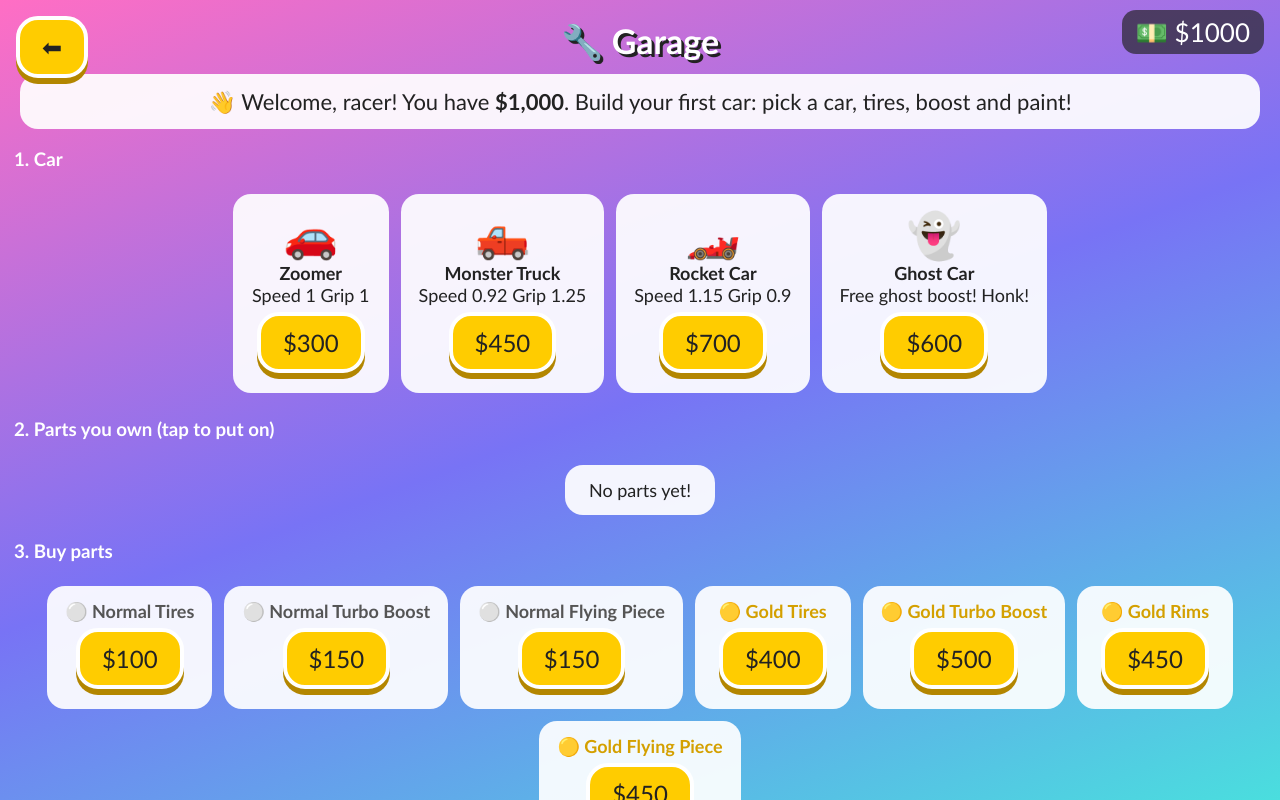
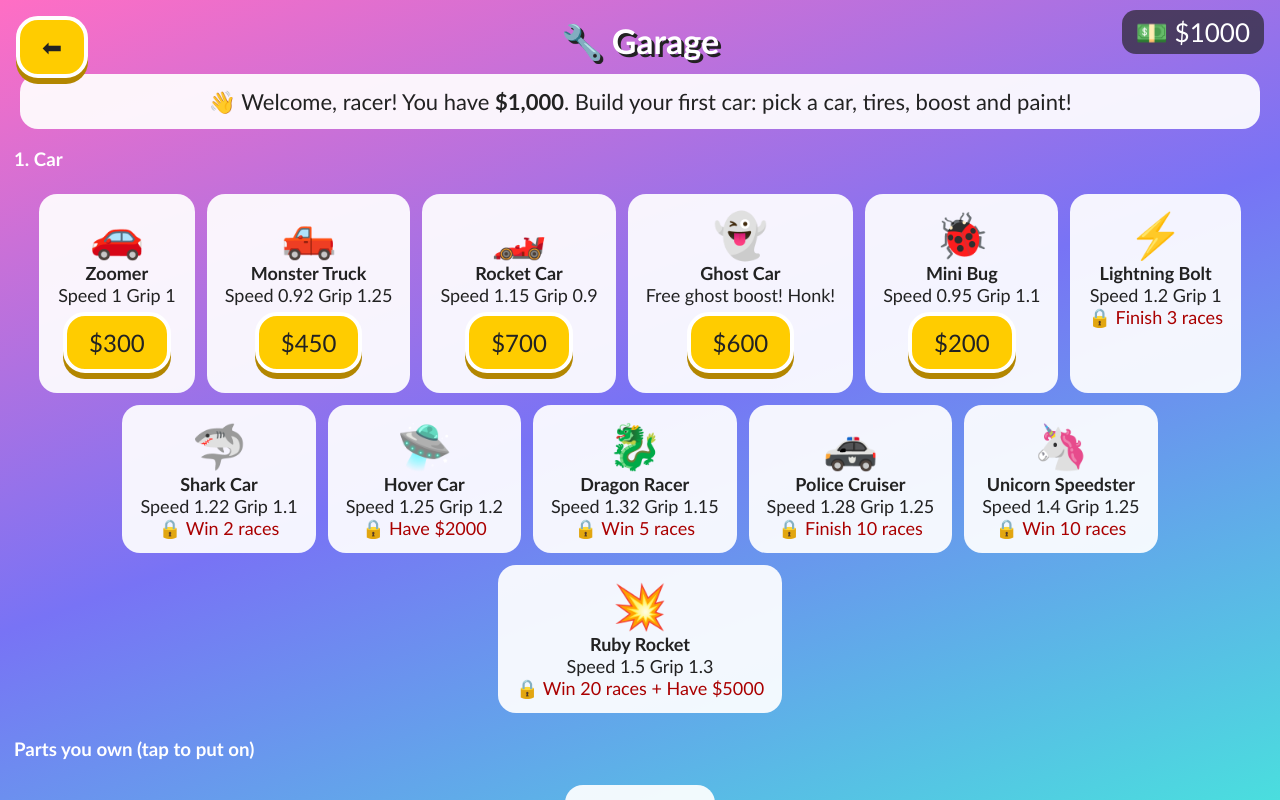
Before and after one commit to CKJAMNZ/race-to-win, a plain HTML site: page index.html in a window 1280 px wide. Drawn offline with Linux system fonts and the light colour scheme.

Commit message:
Garage first, 5 starters per category, unlockable catalogue

```diff
--- a/index.html
+++ b/index.html
@@ -90,11 +90,25 @@ const CARS=[ // bases
  {id:'truck',name:'Monster Truck',price:450,speed:.92,grip:1.25,emoji:'🛻'},
  {id:'rocket',name:'Rocket Car',price:700,speed:1.15,grip:.9,emoji:'🏎️'},
  {id:'ghost',name:'Ghost Car',price:600,speed:1,grip:1,emoji:'👻',ghost:true},
+ {id:'bug',name:'Mini Bug',price:200,speed:.95,grip:1.1,emoji:'🐞'},
+ {id:'bolt',name:'Lightning Bolt',price:900,speed:1.2,grip:1,emoji:'⚡',un:{races:3}},
+ {id:'shark',name:'Shark Car',price:1100,speed:1.22,grip:1.1,emoji:'🦈',un:{wins:2}},
+ {id:'hover',name:'Hover Car',price:1400,speed:1.25,grip:1.2,emoji:'🛸',un:{money:2000}},
+ {id:'dragon',name:'Dragon Racer',price:2000,speed:1.32,grip:1.15,emoji:'🐉',un:{wins:5}},
+ {id:'police',name:'Police Cruiser',price:1600,speed:1.28,grip:1.25,emoji:'🚓',un:{races:10}},
+ {id:'unicorn',name:'Unicorn Speedster',price:3000,speed:1.4,grip:1.25,emoji:'🦄',un:{wins:10}},
+ {id:'rubyr',name:'Ruby Rocket',price:5000,speed:1.5,grip:1.3,emoji:'💥',un:{wins:20,money:5000}},
 ];
 const PART_KINDS={tire:'🛞 Tires',boost:'🔥 Turbo Boost',wing:'🪽 Flying Piece',rims:'✨ Rims'};
 const PAINTS=['#ff2d55','#ffcc00','#00c2ff','#5cff7a','#b066ff','#ff8c00','#ffffff','#222222'];
-const SHOP_PARTS=[{kind:'tire',tier:'normal',price:100},{kind:'boost',tier:'normal',price:150},{kind:'wing',tier:'normal',price:150},
- {kind:'tire',tier:'gold',price:400},{kind:'boost',tier:'gold',price:500},{kind:'rims',tier:'gold',price:450},{kind:'wing',tier:'gold',price:450}];
+const NAMES={tire:['Bumpy','Sticky','Racing','Mud','Slick','Spike','Rocket','Cloud','Lava','Star'],boost:['Puff','Zoom','Nitro','Blaster','Jet','Thunder','Comet','Volcano','Supernova','Galaxy'],
+ wing:['Paper','Bird','Bat','Glider','Eagle','Dragon','Angel','Phoenix','Comet','Star'],rims:['Shiny','Spinny','Chrome','Flame','Golden','Lucky','Crystal','Moon','Royal','Rainbow']};
+const UNLOCKS=[null,null,null,null,null,{races:2},{wins:1},{money:1500},{wins:3},{races:8},{money:3000},{wins:6},{races:15},{wins:10},{money:6000},{wins:15}];
+const SHOP_PARTS=[];['tire','boost','wing','rims'].forEach(k=>{UNLOCKS.forEach((u,i)=>{
+ const tier=i<3?'normal':i<5?'gold':i<9?'gold':i<12?'diamond':i<15?'amethyst':'ruby';const ti=TIERS.indexOf(tier);
+ SHOP_PARTS.push({kind:k,tier,name:NAMES[k][i%10]+(i>=10?' II':''),price:[100,400,1200,2500,5000][ti]+i*25,un:u})})});
+function unlocked(u){if(!u)return true;return (!u.wins||S.wins>=u.wins)&&(!u.races||S.races>=u.races)&&(!u.money||(S.maxMoney||S.money)>=u.money)}
+function unText(u){const a=[];if(u.wins)a.push(`Win ${u.wins} race${u.wins>1?'s':''}`);if(u.races)a.push(`Finish ${u.races} races`);if(u.money)a.push(`Have $${u.money}`);return '🔒 '+a.join(' + ')}
 const MAPS=[
  {id:'grass',name:'Grassland',emoji:'🌳',diff:1,ground:'#4caf50',road:'#666',side:'#2e7d32'},
  {id:'desert',name:'Desert',emoji:'🌵',diff:2,ground:'#f4c26b',road:'#a0815a',side:'#d9a441'},
@@ -102,7 +116,7 @@ const MAPS=[
  {id:'space',name:'Space',emoji:'🚀',diff:4,ground:'#0b0630',road:'#2a1f66',side:'#140c45'},
 ];
 const WEATHER=[{id:'sun',name:'☀️ Sunny'},{id:'rain',name:'🌧️ Rain (slippy!)'},{id:'snow',name:'❄️ Snow (slow, grippy)'}];
-function partName(p){return TIER_EMOJI[p.tier]+' '+cap(p.tier)+' '+PART_KINDS[p.kind].slice(2).trim()}
+function partName(p){return TIER_EMOJI[p.tier]+' '+(p.name?p.name+' ':'')+cap(p.tier)+' '+PART_KINDS[p.kind].slice(2).trim()}
 function cap(s){return s[0].toUpperCase()+s.slice(1)}
 function partValue(p){return [60,250,600,1200,2500][TIERS.indexOf(p.tier)]}
 let uid=()=>Math.random().toString(36).slice(2,9);
@@ -116,7 +130,7 @@ function load(){try{S=JSON.parse(localStorage.getItem(KEY))}catch(e){} if(!S||!S
 function save(){try{localStorage.setItem(KEY,JSON.stringify(S))}catch(e){}}
 load();
 const $=id=>document.getElementById(id);
-function money(){['home','garage','store','daily'].forEach(k=>$('m-'+k).textContent='💵 $'+S.money)}
+function money(){S.maxMoney=Math.max(S.maxMoney||0,S.money);['home','garage','store','daily'].forEach(k=>$('m-'+k).textContent='💵 $'+S.money)}
 function find(id){return S.parts.find(p=>p.id===id)}
 function myCar(){const c=S.cars.find(c=>c.id===S.equip.car);return c?CARS.find(b=>b.id===c.base):null}
 
@@ -129,18 +143,19 @@ function rHome(){const c=myCar();
 function rGarage(){let h=(myCar()?'':'<div class="card" style="font-size:22px">👋 Welcome, racer! You have <b>$1,000</b>. Build your first car: pick a car, tires, boost and paint!</div>')+(myCar()?'':'')+'<h3>1. Car</h3><div class="row">';
  CARS.forEach(b=>{const own=S.cars.find(c=>c.base===b.id);const sel=own&&S.equip.car===own.id;
   h+=`<div class="card ${sel?'sel':''}"><div style="font-size:44px">${b.emoji}</div><b>${b.name}</b><br>${b.ghost?'Free ghost boost! Honk!':'Speed '+b.speed+' Grip '+b.grip}<br>`+
-  (own?(sel?'✅ Driving':`<button class="btn g" onclick="useCar('${own.id}')">Use</button>`):`<button class="btn" ${S.money<b.price?'disabled':''} onclick="buyCar('${b.id}')">$${b.price}</button>`)+'</div>'});
- h+='</div><h3>2. Parts you own (tap to put on)</h3><div class="row">';
+  (!unlocked(b.un)&&!own?`<div style="color:#a00">${unText(b.un)}</div>`:own?(sel?'✅ Driving':`<button class="btn g" onclick="useCar('${own.id}')">Use</button>`):`<button class="btn" ${S.money<b.price?'disabled':''} onclick="buyCar('${b.id}')">$${b.price}</button>`)+'</div>'});
+ h+='</div><h3>Parts you own (tap to put on)</h3><div class="row">';
  if(!S.parts.length)h+='<div class="card">No parts yet!</div>';
  S.parts.forEach(p=>{const on=S.equip[p.kind]===p.id;h+=`<div class="card ${on?'sel':''}" onclick="equip('${p.id}')"><b class="t-${p.tier}">${partName(p)}</b><br>${on?'✅ On':'tap to use'}</div>`});
- h+='</div><h3>3. Buy parts</h3><div class="row">';
- SHOP_PARTS.forEach((p,i)=>h+=`<div class="card"><b class="t-${p.tier}">${partName(p)}</b><br><button class="btn" ${S.money<p.price?'disabled':''} onclick="buyPart(${i})">$${p.price}</button></div>`);
+ h+='</div><h3>3. Buy parts (win and race more to unlock 🔒 ones!)</h3><div>';
+ Object.keys(PART_KINDS).forEach(k=>{h+=`<h4 style="margin:6px">${PART_KINDS[k]}</h4><div class="row">`;SHOP_PARTS.forEach((p,i)=>{if(p.kind!==k)return;const ok=unlocked(p.un);
+ h+=`<div class="card" style="${ok?'':'opacity:.6'}"><b class="t-${p.tier}">${ok?'':'🔒 '}${partName(p)}</b><br>`+(ok?`<button class="btn" ${S.money<p.price?'disabled':''} onclick="buyPart(${i})">$${p.price}</button>`:`<span style="color:#a00">${unText(p.un)}</span>`)+'</div>'});h+='</div>'});
  h+='</div><h3>4. Paint ($50)</h3><div class="row">';
  PAINTS.forEach(c=>h+=`<div class="card ${S.paint===c?'sel':''}" style="background:${c};min-width:60px;height:60px" onclick="paint('${c}')"></div>`);
  $('garageBody').innerHTML=h+'</div>';money()}
-function buyCar(id){const b=CARS.find(x=>x.id===id);if(S.money<b.price)return;S.money-=b.price;const c={id:uid(),base:id};S.cars.push(c);S.equip.car=c.id;beep(660);save();rGarage()}
+function buyCar(id){const b=CARS.find(x=>x.id===id);if(S.money<b.price||!unlocked(b.un))return;S.money-=b.price;const c={id:uid(),base:id};S.cars.push(c);S.equip.car=c.id;beep(660);save();rGarage()}
 function useCar(id){S.equip.car=id;save();rGarage()}
-function buyPart(i){const p=SHOP_PARTS[i];if(S.money<p.price)return;S.money-=p.price;const n={id:uid(),kind:p.kind,tier:p.tier};S.parts.push(n);S.equip[p.kind]=n.id;beep(660);save();rGarage()}
+function buyPart(i){const p=SHOP_PARTS[i];if(S.money<p.price)return;S.money-=p.price;if(!unlocked(p.un))return;const n={id:uid(),kind:p.kind,tier:p.tier,name:p.name};S.parts.push(n);S.equip[p.kind]=n.id;beep(660);save();rGarage()}
 function equip(id){const p=find(id);S.equip[p.kind]=S.equip[p.kind]===id?null:id;save();rGarage()}
 function paint(c){if(S.paint===c)return;if(S.money<50){alert('You need $50 for paint!');return}S.money-=50;S.paint=c;beep(880);save();rGarage()}
 function rStore(){let h='';
```
